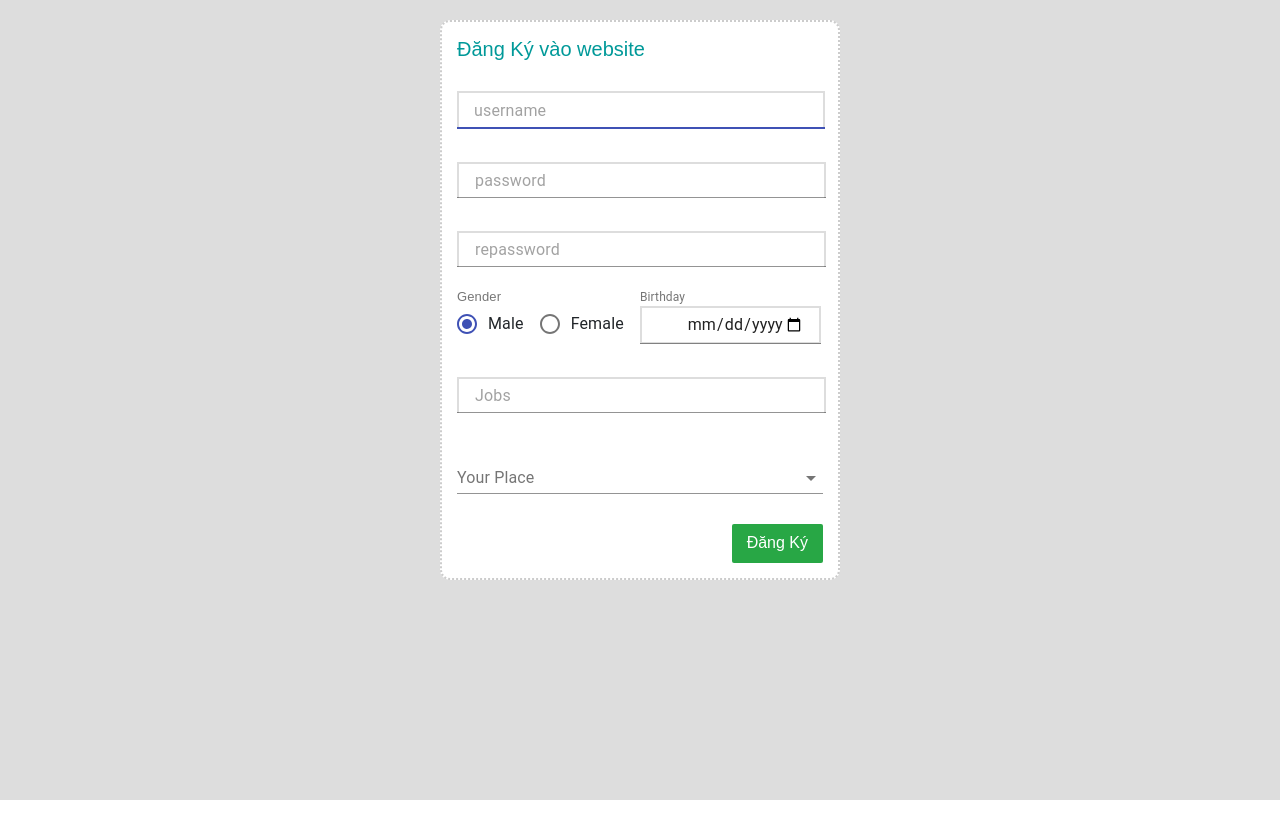
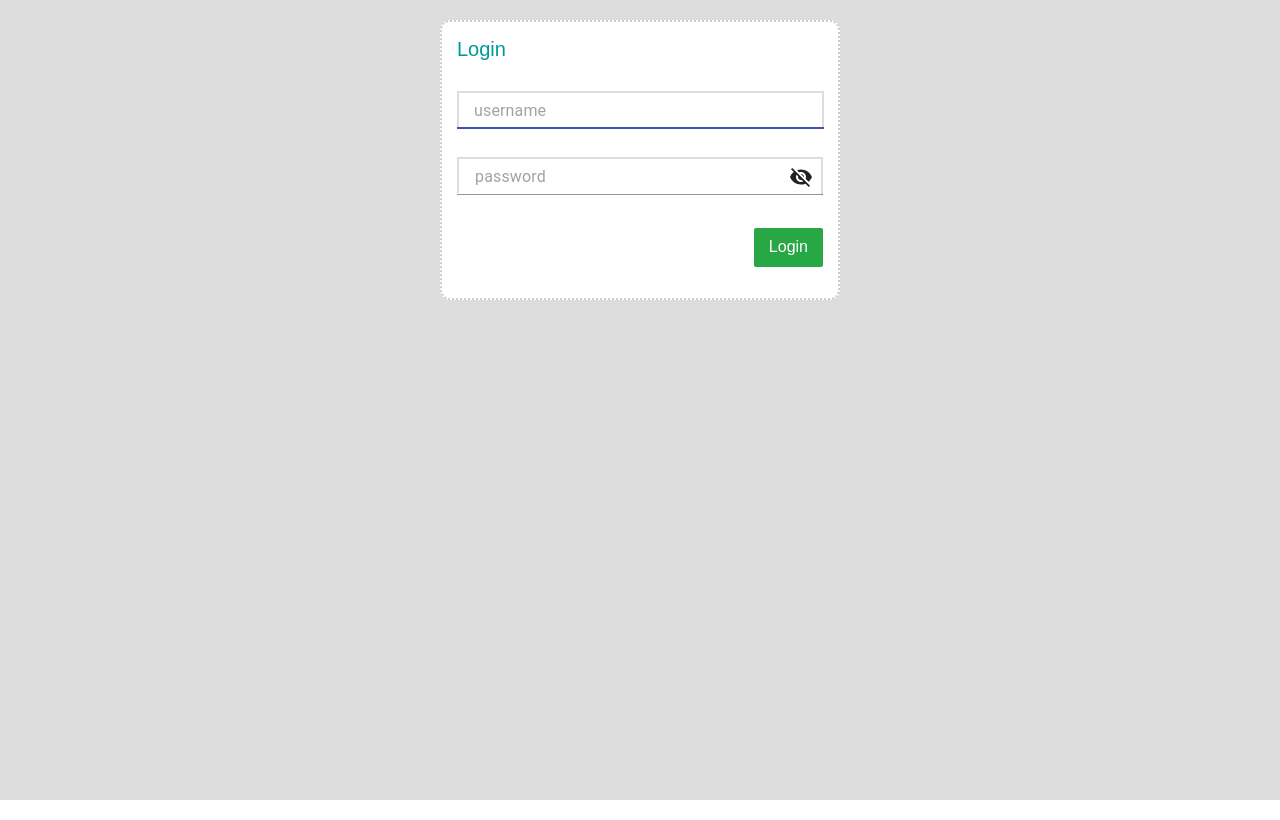
Before and after one commit to phz2712/24hnews.github.io, a React (Create React App) app: page / in a window 1280 px wide. Built offline with nearby package versions, Linux system fonts and the light colour scheme.

Commit message:
prepare for combine

```diff
--- a/src/App.js
+++ b/src/App.js
@@ -1,10 +1,10 @@
 import React from 'react';
-import Register from './components/register';
+import Login from './components/login';
 
 class App extends React.Component{
   render(){
   return (
-    <Register/>
+    <Login/>
   );
 }
 }
--- a/src/components/Login.css
+++ b/src/components/Login.css
@@ -10,22 +10,15 @@
   height: 100%;
   position: absolute;
   top: 0; left: 0; right: 0; bottom: 0;
+  background-color: #dddddd;
 }
-header{
-  background-color: #cccccc;
-  height: 25%;
-  padding: 15px;
-}
+
 main{
   background-color: #dddddd;
-  height: 50%;
-  padding: 7.5px 15px;
+  height: 100%;
+
 }
-footer{
-  background-color: #cccccc;
-  height: 25%;
-  padding: 15px;
-}
+
 .container{
   width: 100%;
   max-width: 1200px;
--- a/src/components/login.js
+++ b/src/components/login.js
@@ -8,13 +8,14 @@ class Login extends React.Component{
   constructor(props) {
     super(props);
     this.state={
-       warning   : ' ',
-       username  : '',
-       password  : '',
-       warning2  : ' ',
-       err1: false,
-       err2: false,
-       showpassword:true
+       warning        : ' ',
+       username       : '',
+       password       : '',
+       warning2       : ' ',
+       err1           : false,
+       err2           : false,
+       showpassword   :true,
+       disabled       :true
     }
     this.handleChange       = this.handleChange.bind(this);
     this.Showpass           = this.Showpass.bind(this);
@@ -97,7 +98,13 @@ class Login extends React.Component{
               this.setState({warning2: " ", err2:false})
              }
           }
-
+            /* dk button */
+      if(this.state.err1===true||this.state.err2===true||this.state.username===''||this.state.password===''){
+        this.setState({disabled: true});
+      }
+      else{
+       this.setState({disabled: false});
+      }
 
    }
    handleSubmit(event) {
@@ -111,16 +118,10 @@ class Login extends React.Component{
       }
   return (
     <div className="bg-contain">
-        <header>
-          <div className="container">
-
-          </div>
-        </header>
-        <main>
           <div className="container">
             <div onSubmit={this.handleSubmit} className="login-form">
               <form action method="post">
-                <h1>Đăng nhập vào website</h1>
+                <h1>Login</h1>
                 <div>
                   <i />
                   <TextField  className="user-box"
@@ -163,19 +164,13 @@ class Login extends React.Component{
                     </div>
                 </div>
                 <div className="btn-box">
-                  <button type="submit" onClick={()=>alert("đã đăng nhập")} >
-                    Đăng nhập
+                  <button type="submit" className="btn-success" disabled={this.state.disabled} onClick={()=>alert("đã đăng nhập")} >
+                    Login
                   </button>
                 </div>
               </form>
             </div>
           </div>
-        </main>
-        <footer>
-          <div className="container">
-
-          </div>
-        </footer>
       </div>
   );
 }
--- a/src/components/register.js
+++ b/src/components/register.js
@@ -210,7 +210,7 @@ export default function BasicTextFields(props) {
       <div className="bg-contain">
             <div onSubmit={handleSubmit} className="login-form">
               <form action='true' method="post">
-                <h1>Đăng Ký vào website</h1>
+                <h1>Sign in</h1>
                 <div>
                   <i/>
                   <TextField
@@ -377,8 +377,8 @@ export default function BasicTextFields(props) {
         </Select>
       </FormControl>
                 <div className="btn-box">
-                  <button className="btn-success" disabled={user.disabled} onClick={()=>alert("đã đăng nhập")} >
-                    Đăng Ký
+                  <button className="btn-success" disabled={user.disabled} onClick={()=>alert("đã đăng kí thành công")} >
+                    Sign in
                   </button>
                 </div>
               </form>
```
